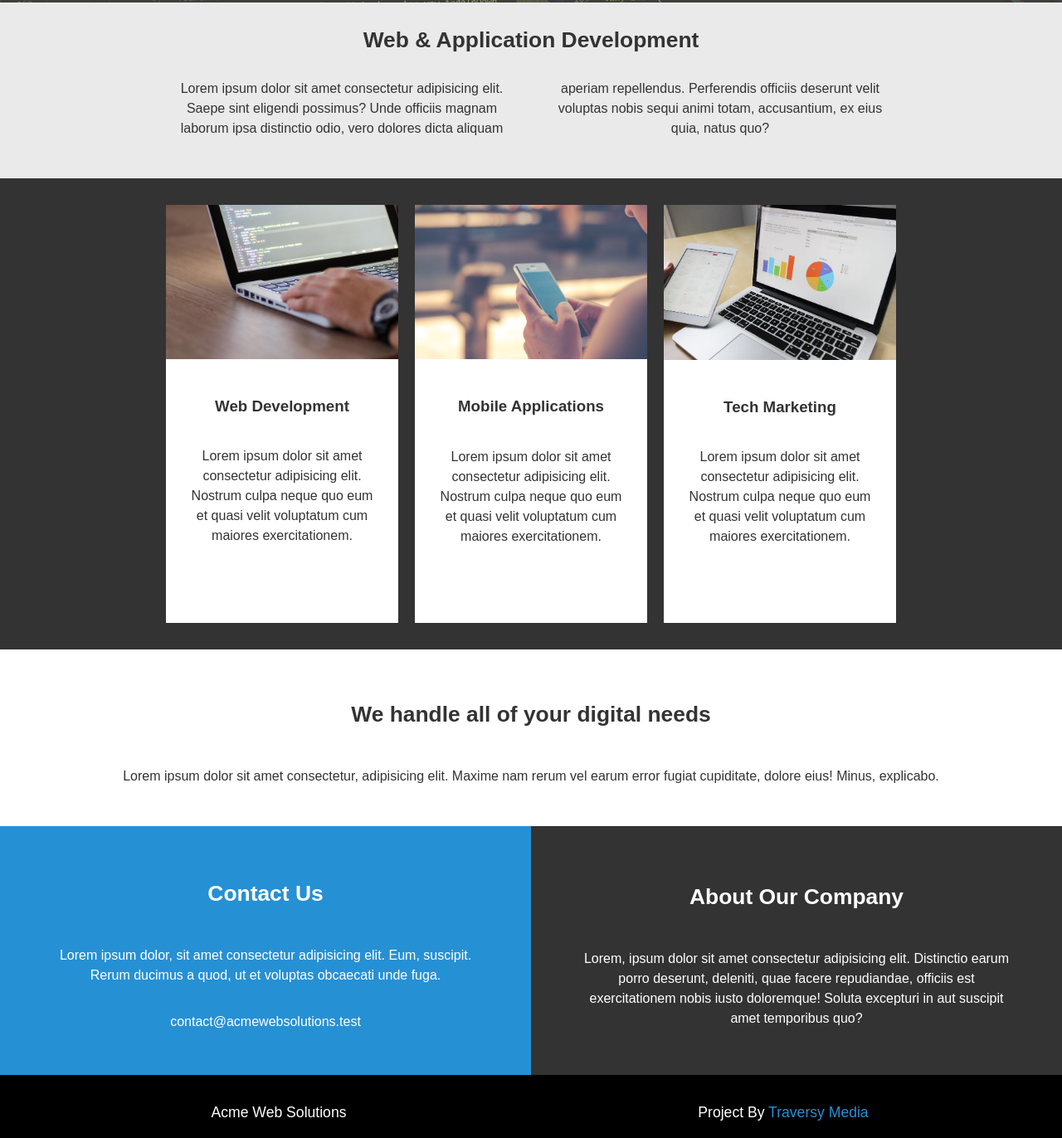
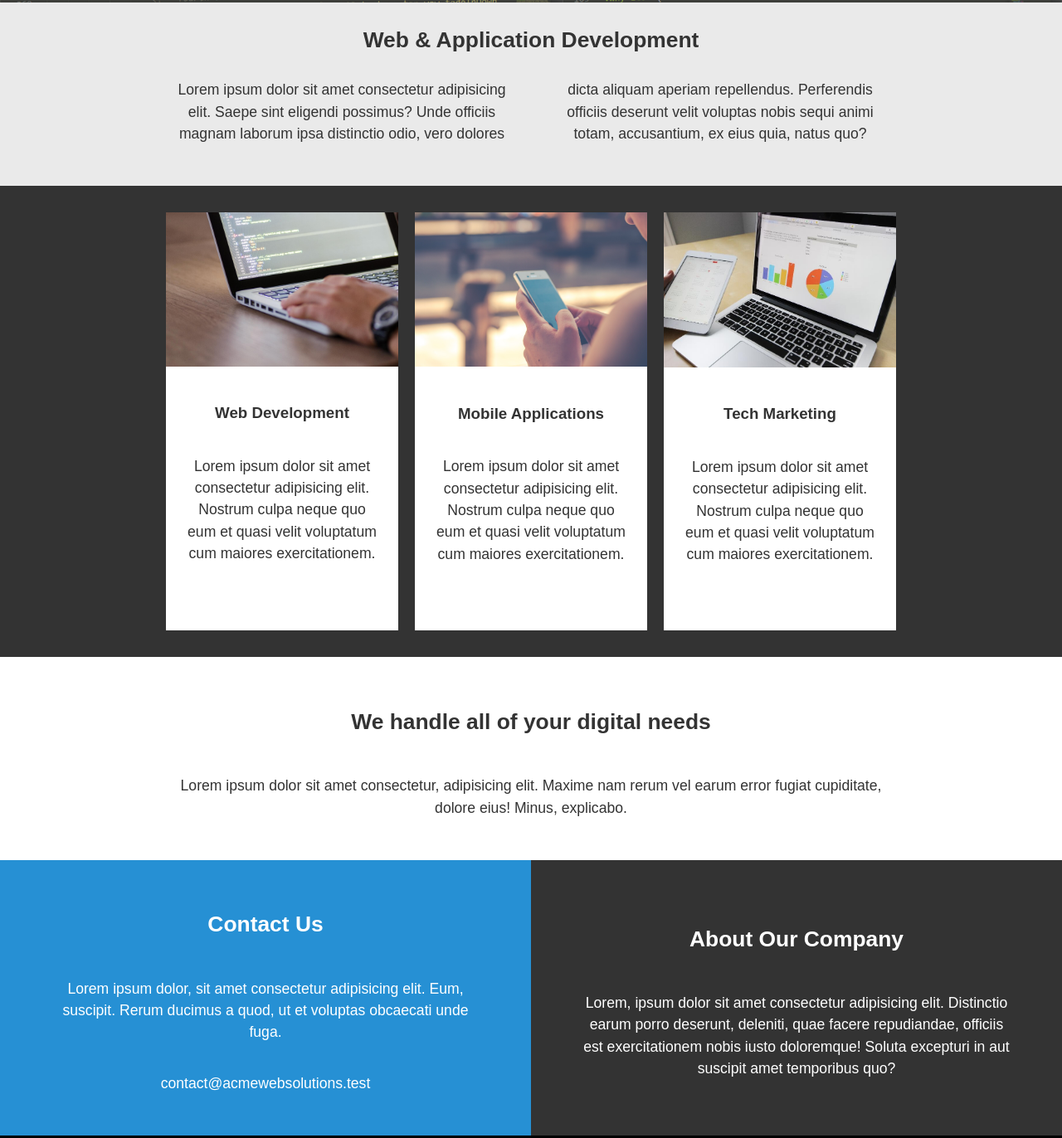
Before and after one commit to KachanPolina/Flex-Adaptive-Layout, a plain HTML site: page index.html in a window 1280 px wide. Shown: the part 447-1819 px from the top of the page at 83% size. Drawn offline with Linux system fonts and the light colour scheme.

Commit message:
Correction

```diff
--- a/Assets/CSS/style.css
+++ b/Assets/CSS/style.css
@@ -10,8 +10,11 @@ p, h1, h2, h3 {
 }
 
 h2 {
-    /* font-size: 1.5em; */
     font-size: 26.4px;
+}
+
+p {
+    font-size: 17.6px;
 }
 
 header {
@@ -41,13 +44,7 @@ header .bg-image {
     display: block;
     padding: 0 1.5em;
     height: 450px;
-    /* max-width: 830px; */
-    /* display: flex; */
-    /* flex-direction: column; */
-    /* justify-content: center; */
-    /* align-items: center; */
 }
-
 
 h1 {
     font-size: 35.2px;
@@ -56,14 +53,9 @@ h1 {
 }
 
 .header-content p {
-    font-size: 17.6px;
-    /* text-align: center; */
     max-width: 830px;
     display: block;
 }
-
-
-
 
 .btn {
     width: 159.45px;
@@ -116,7 +108,6 @@ h1 {
 
 .section-a-content article p {
     padding-top: 0;
-    padding-bottom: 1em;
 }
 
 .section-b {
@@ -189,7 +180,6 @@ img {
     flex-direction: column;
     justify-content: center;
     align-items: center;
-
 }
 
 .box:first-child {
@@ -206,14 +196,12 @@ img {
 
 footer {
     width: 100%;
-    /* min-height: 100px; */
     min-height: 27px;
     padding: 2em;
     background: #000;
     color: #fff;
     text-align: center;
     display: flex;
-    /* justify-content: center; */
     align-items: center;
 }
 
--- a/index.html
+++ b/index.html
@@ -72,7 +72,7 @@
             </ul>
         </section>
         <section class="section-c">
-            <div class="sction-c-content">
+            <div class="section-c-content">
                 <h2>We handle all of your digital needs</h2>
                 <p>Lorem ipsum dolor sit amet consectetur, adipisicing elit. Maxime nam rerum vel earum error fugiat cupiditate, dolore eius! Minus, explicabo.</p>
             </div>
```
